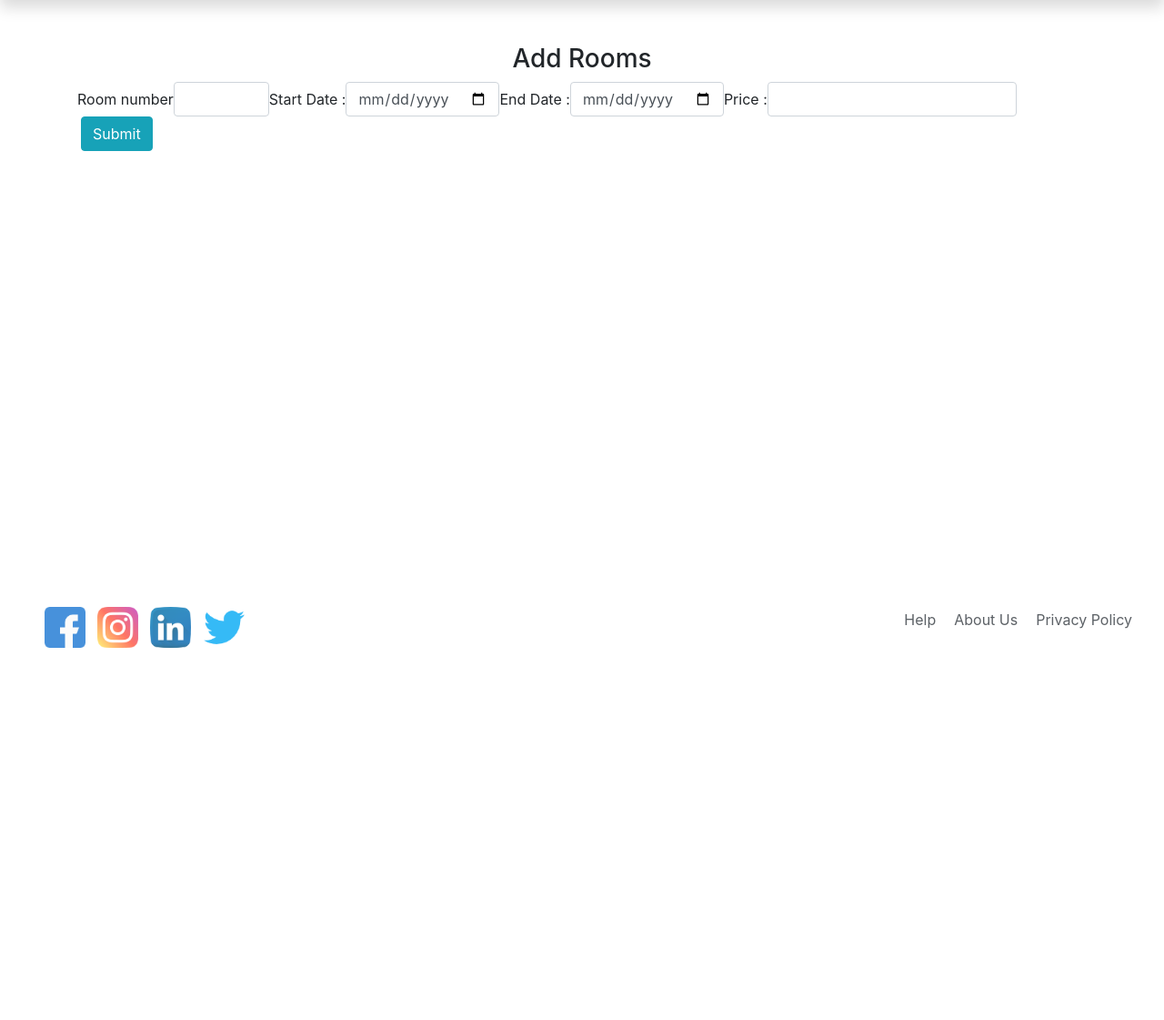
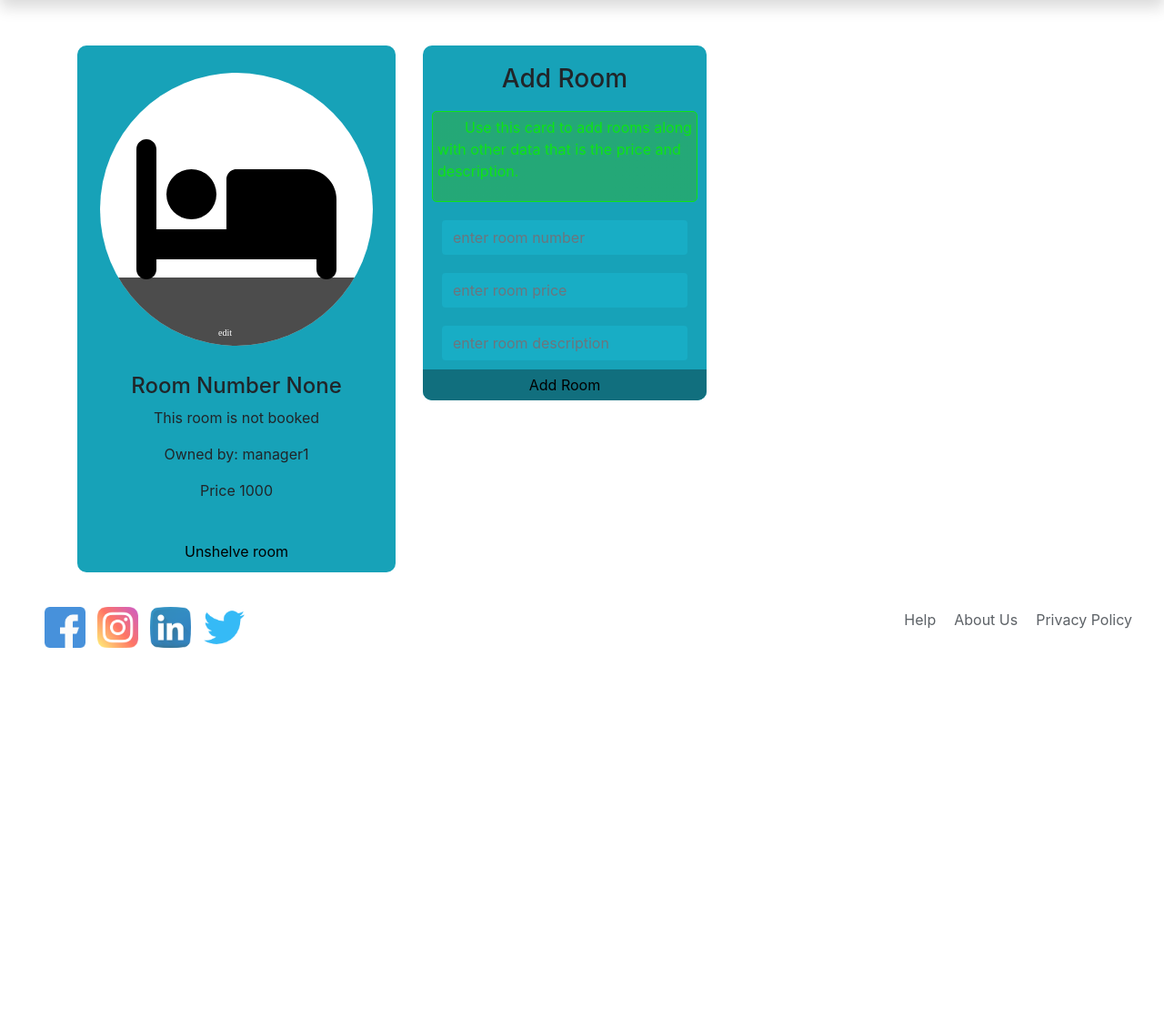
Before and after one commit to patelmosam/room-booking-site-django, a Django app: page /add_rooms/ in a window 1280 px wide. Shown: the part 56-1177 px from the top of the page at 91% size. Before the commit the page ends 768 px from the top, so only its background shows below. Run offline with Django 3.2, Linux system fonts and the light colour scheme; a user stored in the database is signed in; data comes from the database, SQL or seed files in the repository; parts of the project's set-up code (start-up, migrations or seed data) failed here and were passed over; some libraries are stand-ins or nearby versions.

Commit message:
Update workspace.xml

```diff
--- a/room/templates/room/addrooms.html
+++ b/room/templates/room/addrooms.html
@@ -1,6 +1,10 @@
 <!-- <!DOCTYPE html>
 <html> -->
 {% extends 'room/base.html' %}
+
+{% block stylesheets %}
+    <link rel="stylesheet" href="/static/css/specific_page_css/add_rooms.css">
+{% endblock stylesheets %}
 
 {% block content %}
 <head>
@@ -15,36 +19,113 @@
 
 <body>
     <div id="add">
-    <div class="container">
-      <h3 class="text-center text-black pt-5"> Add Rooms </h3>
-      <form class="form-inline" action="/add_rooms/" method="POST">
+        <div class="container_2">
+            <form class="room_pro_dis" method="post" action="/add_rooms/" enctype="multipart/form-data">
+
                 {% csrf_token %}
-        <div class="form-group">
-          <label for="from">Room number </label>
-          <input type="number" class="form-control" id="from" min=0 max={{data.rooms}} name="from">
+
+                {% for room_pro in rooms_pro %}
+                    <div class="dynamic_cards_container">
+                        <div class="profile-sts">
+
+                            {% with room_pro.room_picture as picture_filename %}
+
+                                {% if picture_filename %}
+                                    <img class="pro-img" src="/{{picture_filename}}" id="photo" alt="Image here">
+                                {% else %}
+                                    <img class="d-pro-img" src="{%  static 'images/rooms/default_room.svg' %}" id="photo" alt="Image here">
+                                {% endif %}
+
+                            {% endwith %}
+
+                            <input type="submit" class="btnUpload_File" name="btnUpload_File_{{ room_pro.room_number }}" value="Update">
+                            <input type="file" name="UpLoad_{{ room_pro.room_number }}" id="UpLoad" accept="image/*">
                         </div>
-        <div class="form-group">
-          <label for="start">Start Date : </label>
-          <input type="date" class="form-control" id="start" name="start">
+
+
+                        <h4 class="room_title">
+                            Room Number {{ room_pro.room_number }}
+                        </h4>
+                        <div class="description">
+                            {% if room_pro.is_booked %}
+                                <p>This room is booked</p>
+                            {% else %}
+                                <p>This room is not booked</p>
+                            {% endif %}
+
+                            <p class="room_owner">Owned by: {{ room_pro.owner }}</p>
+                            <p class="room_price">Price {{ room_pro.price }}</p>
+                            <p class="description">
+                                {{ room_pro.room_description }}
+                            </p>
                         </div>
-        <div class="form-group">
-          <label for="start">End Date : </label>
-          <input type="date" class="form-control" id="end" name="end">
+
+                        <button
+                                class="btnDel"
+                                name="btnDel_{{ room_pro.room_number }}"
+                                type="submit"
+                                value="test_name"
+                        >
+                            <i class="fa-solid fa-trash-can"></i> Unshelve room
+                        </button>
                     </div>
-        <div class="form-group">
-          <label for="price">Price : </label>
-          <input type="number" class="form-control" id="price" min=0 name="price">
+                {% endfor %}
+
+                <div id="add_rooms" class="card_add_rooms">
+                    <h3 class="card_title">Add Room</h3>
+
+                    <div class="card_description">
+                        <p>
+                            <i class="fa-solid fa-triangle-exclamation"></i>
+                            Use this card to add rooms along <br>
+                            with other data that is the price and <br>
+                            description.
+                        </p>
                     </div>
-        <button type="submit" class="btn btn-info mx-1">Submit</button>
+
+                    <input
+                            name="room_number"
+                            type="number"
+                            class="form-control"
+                            id="from"
+                            min=0
+                            max="{{hotel_pro.rooms}}"
+                            placeholder="enter room number"
+
+                    >
+
+                    <input
+                            type="number"
+                            class="form-control"
+                            id="price"
+                            min=0
+                            name="price"
+                            placeholder="enter room price"
+
+                    >
+
+                    <input
+                            name="description"
+                            type="text"
+                            class="form-control"
+                            id="from"
+                            placeholder="enter room description"
+                    >
+
+                    {% for message in messages %}
+                        <div class="result">
+                            <p>
+                                <i class="fa-solid fa-triangle-exclamation"></i>
+                                {{ message }}
+                            </p>
+                        </div>
+                    {% endfor %}
+
+                    <button type="submit" name="add_room" class="add-room">Add Room</button>
+                </div>
             </form>
         </div>
-    <div>
-      {% for message in messages %}
-      <h4>{{ message }}</h4>
-      {% endfor %}
     </div>
-  </div>
-
 
 </body>
 {% endblock %}
--- a/room/templates/room/explore.html
+++ b/room/templates/room/explore.html
@@ -165,7 +165,11 @@
             <!-- <h3>{{d.picture}}</h3> -->
                 <div class="column">
                     <div class="card">
-                        <img src="{% static 'images/hotel1.jpeg' %}" alt="hotel1"  style="width:100%">
+
+                    {% with d.picture as picture_filename %}
+                        <img src="/{{picture_filename}}" alt="hotel1"  style="width:100%">
+                    {% endwith %}
+
                         <div class="container">
                         <h4><b>{{d.name}}</b></h4>
                         <p>{{d.address}}</p>
--- a/room/urls.py
+++ b/room/urls.py
@@ -19,4 +19,5 @@
 	path('add_rooms/', views.add_rooms, name='add_rooms'),
 	path('my_hotel/', views.my_hotel, name='my_hotel'),
 	path('booked_rooms/', views.booked_rooms, name='booked_rooms'),
+
 ]
--- a/room/views.py
+++ b/room/views.py
@@ -5,7 +5,7 @@
 from room.forms import login_form, booking_form, deletion, add_room
 from django.contrib.auth.models import User, auth
 from django.contrib import messages
-
+from datetime import date
 
 
 #__________________User Authentication________________________________________________________________________#
@@ -196,57 +196,65 @@
 def add_rooms(request):
 	# username = request.session["rmname"]
 	owner = request.user.username
+	rooms_pro = rooms_added.objects.filter(owner=owner)
 	if request.method == "POST":
-		from_ = request.POST['from']
-		to = request.POST['to']
-		start = request.POST['start']
-		end = request.POST['end']
-		price = request.POST['price']
+		if (request.POST.get('add_room', False)) is not False:
 
-		sy, ey = int(start.split('-')[0]), int(end.split('-')[0])
-		sd, sm = int(start.split('-')[2]), int(start.split('-')[1])
-		ed, em = int(start.split('-')[2]), int(start.split('-')[1])
-		if sy <= ey and sm <= em and sd <= ed:
-			if rooms_added.objects.filter(owner=owner):
-				r = rooms_added.objects.get(owner=owner)
+			if len(request.POST['room_number']) is not 0 and len(request.POST['price']) is not 0:
 
-				# for r in rdata:
-				if r.end_room < int(from_) :
+				room_number = request.POST['room_number']
+				price = request.POST['price']
+				description = request.POST['description']
+
+				try:
+					# when this line generates en error the exception handling catches it and runs the 'except_block'
+					error_generation_line = rooms_added.objects.get(owner=owner, room_number=room_number)
+					messages.info(request, 'that room was already added')
+
+				except:
 					room = rooms_added()
 					room.owner = owner
-					room.start_room = from_
-					room.end_room = to
-					room.start = start
-					room.end = end
+					room.room_number = room_number
+					room.date_added = date.today()
 					room.price = price
+					room.is_booked = 0
+					room.room_description = description
 					room.save()
 					messages.info(request, 'Rooms are added')
-				else:
-					messages.info(request, 'rooms are already added')
-					return render(request, 'room/addrooms.html')
 
+				return redirect('/add_rooms/#add_rooms')
 			else:
-				room = rooms_added()
-				room.owner = owner
-				room.start_room = from_
-				room.end_room = to
-				room.start = start
-				room.end = end
-				room.price = price
-				room.save()
-				messages.info(request, 'Rooms are added')
-				return render(request, 'room/addrooms.html')
+				messages.info(request, 'please enter data')
+				return redirect('/add_rooms/#add_rooms')
+
 		else:
-			messages.info(request, 'rooms con\'t be add')
-			return render(request, 'room/addrooms.html')
-			# return HttpResponseRedirect("/checkroom/")
-		return render(request, 'room/addrooms.html')
+			for rooms_pro in rooms_pro:
+				if (request.POST.get('btnDel_' + str(rooms_pro.room_number), False)) is not False:
+					room = rooms_added.objects.get(owner=owner, room_number=rooms_pro.room_number)
+					room.delete()
+					return redirect('/add_rooms/')
+				try:
+					if (request.POST.get('btnUpload_File_' + str(rooms_pro.room_number), False)) is not False:
+						picture = request.FILES['UpLoad_' + str(rooms_pro.room_number)]
+						room = rooms_added.objects.get(owner=owner, room_number=rooms_pro.room_number)
+						room.room_picture.delete()
+						room.room_picture = picture
+						room.save()
+
+						return redirect('/add_rooms/')
+				except:
+					return redirect('/add_rooms/')
 	else:
 		owner = request.user.username
-		data = hotels.objects.get(owner=owner)
-		return render(request, 'room/addrooms.html', {'data':data})
 
+		context = {}
 
+		hotel_pro = hotels.objects.get(owner=owner)
+
+		context['hotel_pro'] = hotel_pro
+		context['rooms_pro'] = rooms_pro
+
+		return render(request, 'room/addrooms.html', context)
 
 def my_hotel(request):
 	if request.method == 'POST':
--- /dev/null
+++ b/static/css/specific_page_css/add_rooms.css
@@ -0,0 +1,239 @@
+.room_pro_dis{
+	display: grid;
+	grid-template-columns: 350px 350px 350px 350px;
+	grid-column-gap: 30px;
+	grid-row-gap: 30px;
+	justify-content: center;
+	padding-top: 50px;
+	padding-bottom: 300px;
+}
+.profile-sts{
+    position: relative;
+    width: 300px;
+	height: 300px;
+    overflow: hidden;
+    cursor: pointer;
+    border-radius: 80%;
+	margin: 30px;
+
+}
+.profile-sts .pro-img{
+    border-radius: 80%;
+    position: absolute;
+    top: 0;
+    left: 0;
+    width: 100%;
+    height: 100%;
+    object-fit: cover;
+}
+.profile-sts .d-pro-img{
+    position: absolute;
+    top: 0;
+    left: 0;
+    width: 100%;
+    height: 100%;
+	padding: 40px;
+	background: #fff;
+}
+.profile-sts .btnUpload_File
+{
+	font-family:FontAwesome,sans-serif;
+	background: black;
+	color: #fff;
+	position: absolute;
+	border: none;
+	top: 0;
+	left:0;
+	width: 100%;
+	opacity: 0%;
+	padding: 171.5px 50px 30px 52px;
+	transition: .4s;
+}
+.profile-sts .btnUpload_File:hover{
+	opacity: 80%;
+}
+
+.profile-sts input[type="file"]
+{
+	background: black;
+	border-radius: 5px;
+	position: absolute;
+	cursor: pointer;
+	opacity: 70%;
+	transition: .4s;
+	padding-top: 5px;
+	padding-bottom: 20px;
+	margin-top:75%;
+	margin-left: -7px;
+	padding-left: 130px;
+
+}
+.profile-sts input[type="file"]:hover{
+	opacity: 95%;
+}
+
+.profile-sts input[type="file"]::-webkit-file-upload-button{
+	visibility: hidden;
+}
+.profile-sts input[type="file"]::before{
+	content: "\f030";
+	font-family:FontAwesome;
+	font-size: 30px;
+	margin-left:7px;
+	color: #fff;
+	display:inline-block;
+	padding-right: 150px;
+}
+.profile-sts input[type="file"]::after{
+	content: "edit\f304";
+	font-family:FontAwesome;
+	display: block;
+	font-size: 10px;
+	color: #fff;
+	margin-top: 3px;
+	margin-left:7px;
+	margin-bottom: 15px;
+}
+/*body edit*/
+.dynamic_cards_container{
+	display: flex;
+	justify-content: center;
+	flex-direction: column;
+	width: fit-content;
+	background: #17a2b8;
+	border-radius: 10px;
+	align-items: center;
+	width: 100%;
+
+}
+.dynamic_cards_container .description{
+	display: flex;
+	flex-direction: column;
+	justify-content: center;
+	align-items: center;
+}
+.dynamic_cards_container .btnDel{
+	background: none;
+	border: none;
+	margin: 10px;
+	border-radius: 2px;
+}
+.dynamic_cards_container .btnDel:hover{
+	color: red;
+	border: none;
+}
+.card_title{
+	margin-top: 20px;
+}
+.card_description i{
+	align-self: baseline;
+	padding-right: 30px;
+}
+.card_description{
+	margin: 10px;
+	border-radius: 5px;
+	padding: 5px;
+	display: flex;
+	border: 1px solid #0ee416;
+	color: #0ee416;
+
+	background: rgb(49,174,54);
+	background:
+			linear-gradient(
+			90deg,
+			rgba(49,174,54,0.5) 0%,
+			rgba(49,174,54,0.4962359943977591) 100%
+			);
+}
+.card_add_rooms {
+	display: flex;
+	flex-direction: column;
+	align-items: center;
+	background: #17a2b8;
+	border-radius: 10px;
+	height: fit-content;
+	width: fit-content;
+}
+
+.card_add_rooms input{
+	background: #18adc5;
+	margin: 10px;
+	border: none;
+	width: 270px;
+	max-width: 100%;
+}
+.card_add_rooms button{
+	width: 100%;
+	border-radius: 0px 0px 10px 10px;
+	border: none;
+	background: #116f7e;
+	padding: 5px;
+	transition: ease .1s;
+}
+.card_add_rooms button:active{
+	background: #116f7e;
+}
+.card_add_rooms button:hover{
+	background: none;
+}
+.result{
+	padding: 10px;
+	display: flex;
+	border-radius: 5px;
+	margin: 10px;
+	border: 1px solid #0ee416;
+	color: #0ee416;
+
+	background: rgb(49,174,54);
+	background:
+			linear-gradient(
+			90deg,
+			rgba(49,174,54,0.5) 0%,
+			rgba(49,174,54,0.4962359943977591) 100%
+			);
+}
+.result i{
+	align-self: baseline;
+	margin-right: 5px ;
+}
+/* responsiveness */
+@media(max-width: 1510px){
+	.room_pro_dis{
+		display: grid;
+		grid-template-columns: 350px 350px 350px;
+	}
+}
+
+@media(max-width: 1120px){
+	.room_pro_dis{
+		display: grid;
+		grid-template-columns: 350px 350px;
+	}
+}
+
+@media(max-width: 750px){
+	.room_pro_dis{
+		display: grid;
+		grid-template-columns: 500px;
+	}
+	.card_add_rooms {
+		justify-self: center;
+	}
+}
+
+@media(max-width: 530px){
+	.room_pro_dis{
+		display: grid;
+		grid-template-columns: 350px;
+	}
+
+}
+
+@media(max-width: 360px){
+	.room_pro_dis{
+		display: grid;
+		grid-template-columns: 350px;
+		zoom: 70%;
+	}
+
+}
```
Also changed, not shown: room/models.py (+4 -3 lines), room/migrations/0007_auto_20230429_1620.py (added), room/migrations/0008_alter_rooms_added_room_picture.py (added), room/migrations/0009_alter_rooms_added_room_picture.py (added), room/migrations/0010_auto_20230429_2345.py (added), room/migrations/0011_auto_20230429_2356.py (added), static/images/rooms/IMG_2173.jpg (added), static/images/rooms/default_room.svg (added), static/images/rooms/wallpaperflare.com_wallpaper.jpg (added), static/images/rooms/wallpaperflare.com_wallpaper_AHpLS6l.jpg (added), static/images/rooms/wallpaperflare.com_wallpaper_AbZJ8MJ.jpg (added), 4 other files. Lines whose indentation alone changed are shown as unchanged.
